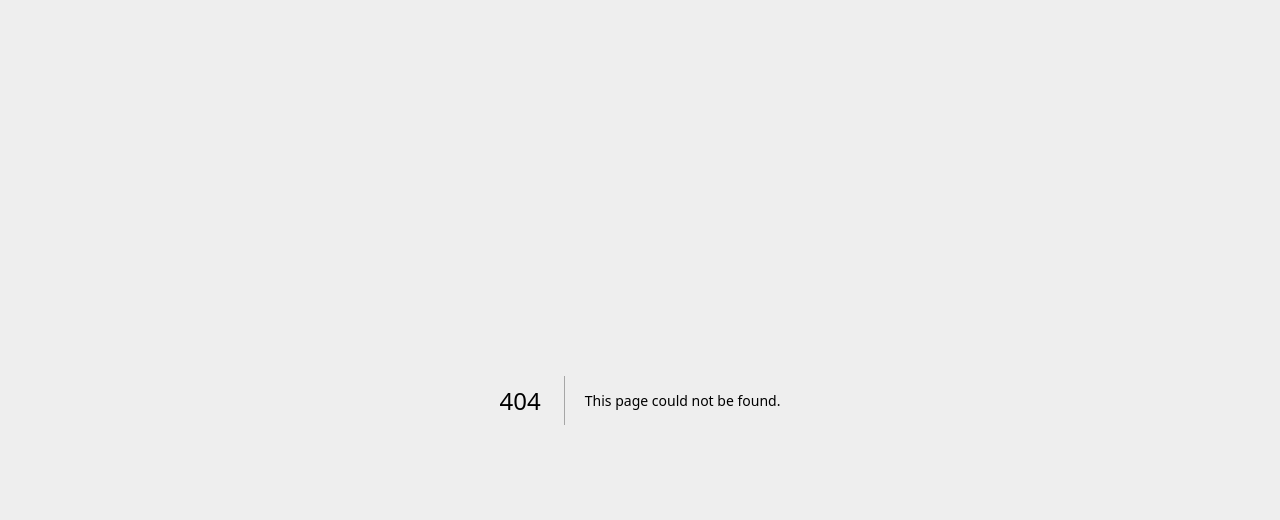
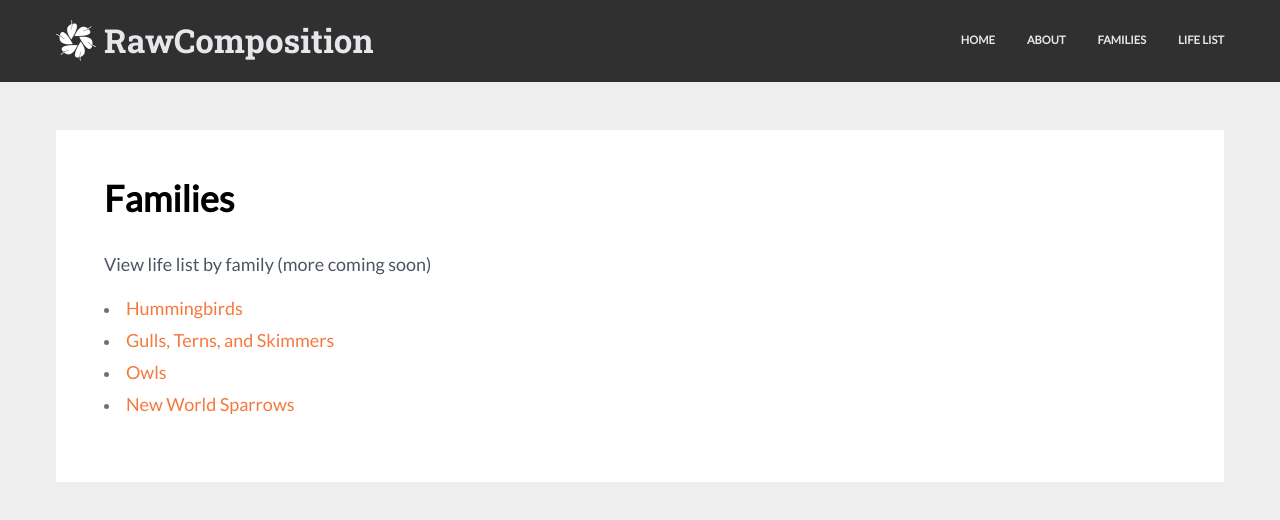
Before and after one commit to rawcomposition/rawcomposition.com, a Next.js app: page /families in a window 1280 px wide. Before the commit this address had no page. Shown: the top 520 px of the page. Built offline with nearby package versions, Linux system fonts and the light colour scheme.

Commit message:
Add more families

```diff
--- a/components/Header.tsx
+++ b/components/Header.tsx
@@ -13,6 +13,7 @@ export default function Header({ noMargin }: Props) {
         <nav className="ml-3 mt-2 sm:mt-0 sm:ml-auto flex items-center gap-8 uppercase font-bold text-[0.7rem]">
           <a href="/">Home</a>
           <a href="/about/">About</a>
+          <a href="/families/">Families</a>
           <a href="/lifelist/">Life list</a>
         </nav>
       </div>
--- /dev/null
+++ b/lifelist/families.json
@@ -0,0 +1,18 @@
+[
+  {
+    "name": "Hummingbirds",
+    "slug": "hummingbirds"
+  },
+  {
+    "name": "Gulls, Terns, and Skimmers",
+    "slug": "gulls"
+  },
+  {
+    "name": "Owls",
+    "slug": "owls"
+  },
+  {
+    "name": "New World Sparrows",
+    "slug": "new-world-sparrows"
+  }
+]
--- a/pages/about.tsx
+++ b/pages/about.tsx
@@ -39,13 +39,10 @@ export default function About({ countryData }: Props) {
             My goal is to photograph 5,000 species of birds in my lifetime, while keeping my birding adventures to a
             reasonable budget.
           </p>
-
           <p>
             <strong className="text-neutral-600">View my progress</strong>
             <br />
             <Link href="/lifelist">World Life List</Link>
-            <br />
-            <Link href="/hummingbirds">Hummingbird Life List</Link>
             <br />
             <a href="https://ebird.org/profile/NzMwMzI1/world" target="_blank">
               View my eBird profile
--- a/pages/hummingbirds.tsx
+++ b/pages/families/[family].tsx
@@ -1,11 +1,15 @@
 import Head from "next/head";
 import Header from "components/Header";
-import { GetStaticProps } from "next";
-import Taxonomy from "../taxonomy.json";
+import { GetStaticProps, GetStaticPaths } from "next";
+import Taxonomy from "../../taxonomy.json";
 import Photos from "lifelist/all.json";
+import Families from "lifelist/families.json";
 import Hummingbird from "icons/Hummingbird";
+import Link from "next/link";
+import CaretRight from "icons/CaretRight";
 
 type Props = {
+  family: string;
   items: {
     code: string;
     name: string;
@@ -17,17 +21,26 @@ type Props = {
   }[];
 };
 
-export default function LifelistPage({ items }: Props) {
+export default function LifelistPage({ family, items }: Props) {
   const withPhotos = items.filter((item) => !!item.img);
   return (
     <>
       <Head>
-        <title>Hummingbirds | RawComposition.com</title>
+        <title>{`${family} | RawComposition.com`}</title>
       </Head>
-      <Header />
+      <Header noMargin />
+      <div className="bg-neutral-800/90 p-2 mb-12">
+        <div className="container text-gray-400 text-xs sm:text-sm">
+          <Link href="/families" className="text-gray-200">
+            Families
+          </Link>
+          <CaretRight className="mx-2" />
+          {family}
+        </div>
+      </div>
       <div className="container max-w-[1200px]">
         <div className="p-12 bg-white mb-4">
-          <h1 className="text-4xl font-bold mb-4">Hummingbirds</h1>
+          <h1 className="text-4xl font-bold mb-4">{family}</h1>
           <p className="text-lg text-gray-500 mb-8">
             Photographed {withPhotos.length} of {items.length} species
           </p>
@@ -66,8 +79,17 @@ export default function LifelistPage({ items }: Props) {
   );
 }
 
-export const getStaticProps: GetStaticProps = async () => {
-  const filtered = Taxonomy.filter((item) => item.family === "Hummingbirds");
+export const getStaticPaths: GetStaticPaths = async () => {
+  const paths = Families.map(({ slug }) => ({
+    params: { family: slug },
+  }));
+  return { paths, fallback: "blocking" };
+};
+
+export const getStaticProps: GetStaticProps = async ({ params }) => {
+  const slug = params?.family as string;
+  const family = Families.find((item) => item.slug === slug)?.name || "";
+  const filtered = Taxonomy.filter((item) => item.family === family);
   const formatted = filtered.map(({ code, name }) => {
     const lifelistEntry = Photos.find((it) => it.name === name);
     return {
@@ -77,5 +99,5 @@ export const getStaticProps: GetStaticProps = async () => {
     };
   });
 
-  return { props: { items: formatted } };
+  return { props: { items: formatted, family } };
 };
--- /dev/null
+++ b/pages/families/index.tsx
@@ -0,0 +1,30 @@
+import Head from "next/head";
+import Header from "components/Header";
+import Families from "lifelist/families.json";
+import Link from "next/link";
+
+export default function BirdFamilies() {
+  return (
+    <>
+      <Head>
+        <title>Bird Families | RawComposition.com</title>
+      </Head>
+      <Header />
+      <div className="container max-w-[1200px]">
+        <div className="p-12 bg-white mb-4">
+          <h1 className="text-4xl font-bold mb-8">Families</h1>
+          <p className="text-lg text-gray-600 mb-4">View life list by family (more coming soon)</p>
+          <ul className="mb-4 list-disc list-inside space-y-1 text-gray-500">
+            {Families.map(({ slug, name }) => (
+              <li key={slug}>
+                <Link href={`/families/${slug}`} className="text-lg text-orange mb-8">
+                  {name}
+                </Link>
+              </li>
+            ))}
+          </ul>
+        </div>
+      </div>
+    </>
+  );
+}
```
